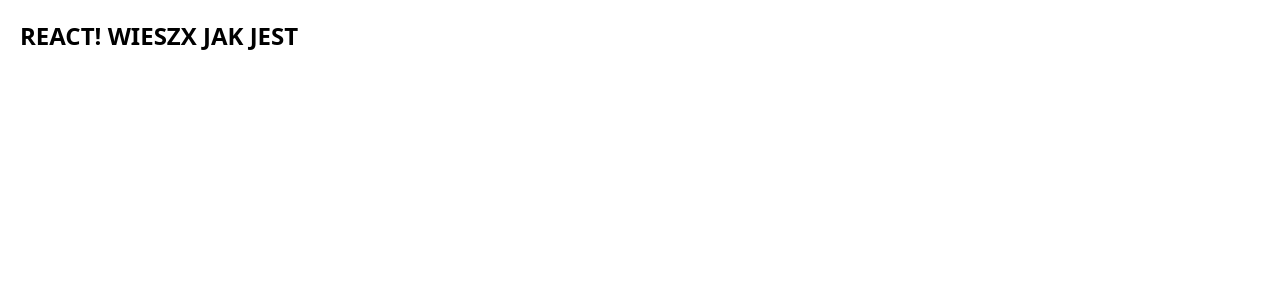
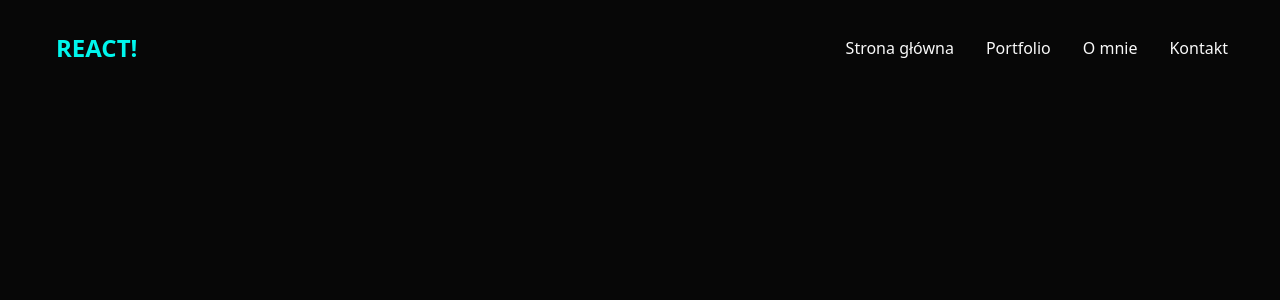
Before and after one commit to krybarski96/teest, a React (Create React App) app: page / in a window 1280 px wide. Shown: the top 300 px of the page. Built offline with nearby package versions, Linux system fonts and the light colour scheme.

Commit message:
Wprowadzenie li

```diff
--- a/src/components/Navbar.js
+++ b/src/components/Navbar.js
@@ -2,8 +2,14 @@ import React from "react";
 
 const Navbar = () => {
     return (
-        <div>
-            <h1 className="w-full text-2xl font-bold uppercase p-5">React! Wieszx jak jest</h1>
+        <div className="flex justify-between items-center h-24 max-w-[1240px] mx-auto px-4 text-white">
+            <h1 className="basis-1/4 text-2xl font-bold uppercase p-5 text-main_blue">React!</h1>
+            <ul className="flex">
+                <li className="p-4">Strona główna</li>
+                <li className="p-4">Portfolio</li>
+                <li className="p-4">O mnie</li>
+                <li className="p-4">Kontakt</li>
+            </ul>
         </div>
     )
 }
--- a/src/index.css
+++ b/src/index.css
@@ -3,5 +3,5 @@
 @tailwind utilities;
 
 body{
-  background-color: #fff;
+  background-color: #070707;
 }
--- a/tailwind.config.js
+++ b/tailwind.config.js
@@ -2,6 +2,21 @@
 module.exports = {
   content: ["./src/**/*.{js,jsx,ts,tsx}",],
   theme: {
+    screens: {
+      'sm': '640px',
+      'md': '768px',
+      'lg': '1024px',
+      'xl': '1280px',
+      '2xl': '1536px',
+    },
+    colors: {
+      "main_blue": '#00F6ED',
+      'second_mustard': '#FED766',
+      'akcent': '#FAF33E',
+      'black': '#070707',
+      'white': '#f9f9f9',
+      'gray': '#5F7470',
+    },
     extend: {},
   },
   plugins: [],
```
